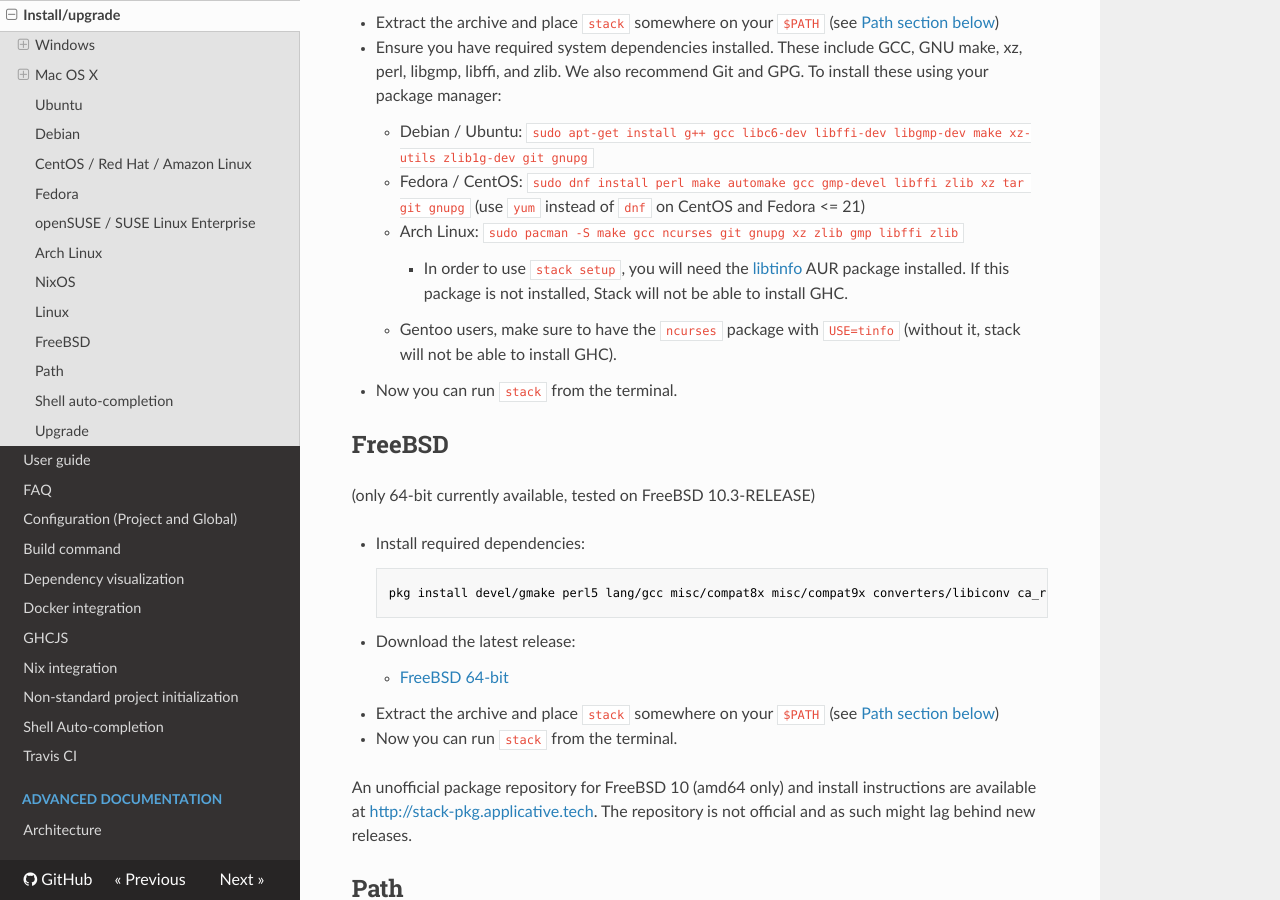
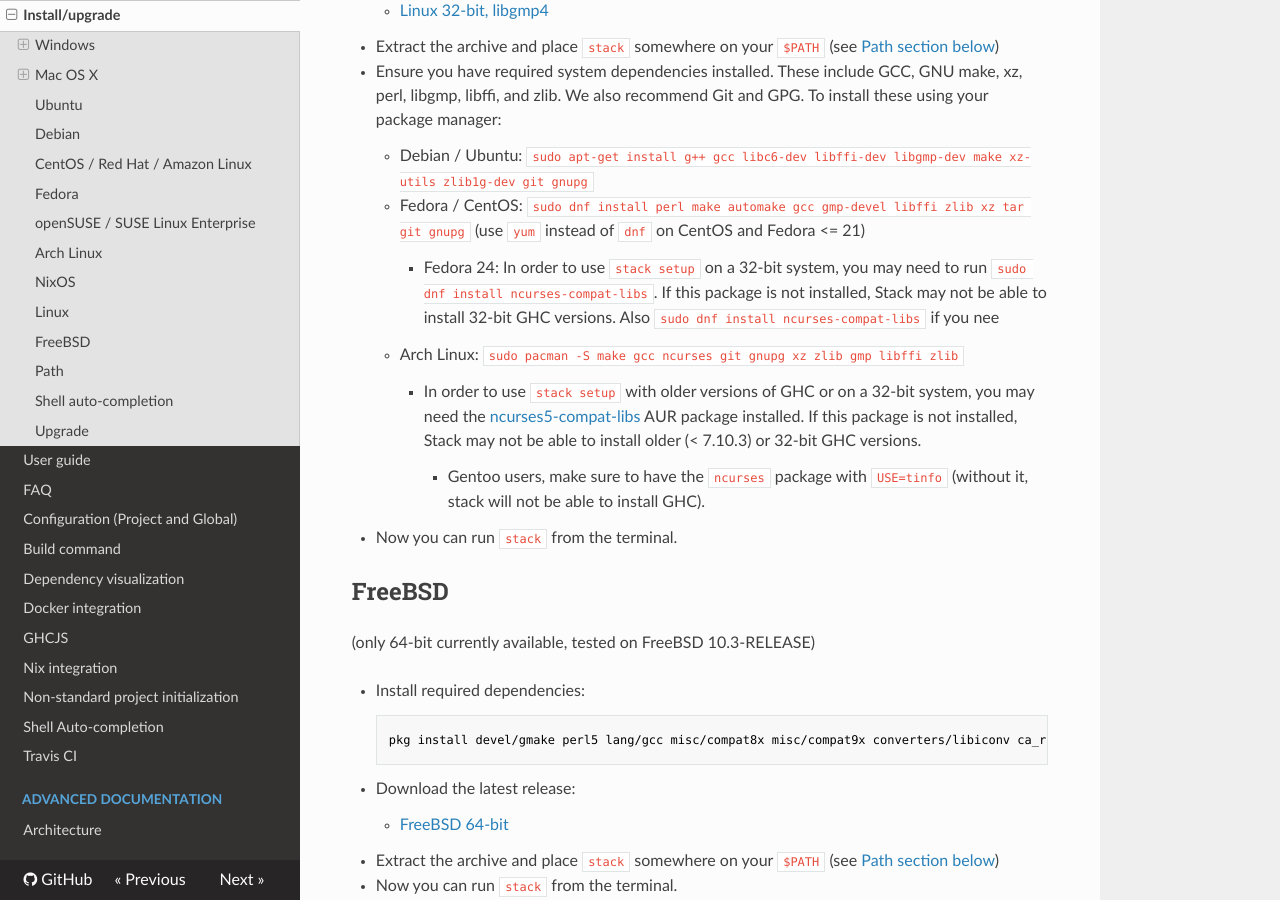
Before and after one commit to commercialhaskell/stack, an MkDocs documentation site: the page built from doc/install_and_upgrade.md, in a window 1280 px wide and 900 px high, scrolled down 6542 px. Built offline with MkDocs 1.6.1, drawn with Linux system fonts in a browser that asks for light colours; nearby versions of some CDN libraries; old or Windows-style settings are respelled for this version of MkDocs; some of the changed text lies outside the part shown.

Commit message:
Update install docs

```diff
--- a/doc/install_and_upgrade.md
+++ b/doc/install_and_upgrade.md
@@ -230,9 +230,11 @@
   - [stack](https://www.archlinux.org/packages/community/x86_64/stack/) _latest stable version_
   - [haskell-stack-git](https://aur.archlinux.org/packages/haskell-stack-git/) _git version_
 
-In order to use `stack setup`, you will need the
-[libtinfo](https://aur.archlinux.org/packages/libtinfo/) AUR package installed.
-If this package is not installed, Stack will not be able to install GHC.
+In order to use `stack setup` with older versions of GHC or on a 32-bit system,
+you may need the
+[ncurses5-compat-libs](https://aur.archlinux.org/packages/ncurses5-compat-libs/)
+AUR package installed. If this package is not installed, Stack may not be able
+to install older (< 7.10.3) or 32-bit GHC versions.
 
 If you use the
 [ArchHaskell repository](https://wiki.archlinux.org/index.php/ArchHaskell), you
@@ -283,11 +285,17 @@
 * Ensure you have required system dependencies installed.  These include GCC, GNU make, xz, perl, libgmp, libffi, and zlib.  We also recommend Git and GPG.  To install these using your package manager:
     * Debian / Ubuntu: `sudo apt-get install g++ gcc libc6-dev libffi-dev libgmp-dev make xz-utils zlib1g-dev git gnupg`
     * Fedora / CentOS: `sudo dnf install perl make automake gcc gmp-devel libffi zlib xz tar git gnupg` (use `yum` instead of `dnf` on CentOS and Fedora <= 21)
+        * Fedora 24: In order to use `stack setup` on a 32-bit system, you may
+          need to run `sudo dnf install ncurses-compat-libs`. If this package is
+          not installed, Stack may not be able to install 32-bit GHC versions.
+        Also `sudo dnf install ncurses-compat-libs` if you nee
     * Arch Linux: `sudo pacman -S make gcc ncurses git gnupg xz zlib gmp libffi zlib`
-        * In order to use `stack setup`, you will need the
-          [libtinfo](https://aur.archlinux.org/packages/libtinfo/) AUR package
-          installed. If this package is not installed, Stack will not be able to
-          install GHC.
+
+        * In order to use `stack setup` with older versions of GHC or on a
+          32-bit system, you may need the
+          [ncurses5-compat-libs](https://aur.archlinux.org/packages/ncurses5-compat-libs/)
+          AUR package installed. If this package is not installed, Stack may not
+          be able to install older (< 7.10.3) or 32-bit GHC versions.
     * Gentoo users, make sure to have the `ncurses` package with `USE=tinfo` (without it, stack will not be able to install GHC).
 
 * Now you can run `stack` from the terminal.
```
Also changed, not shown: doc/yaml_configuration.md (+0 -2 lines).
